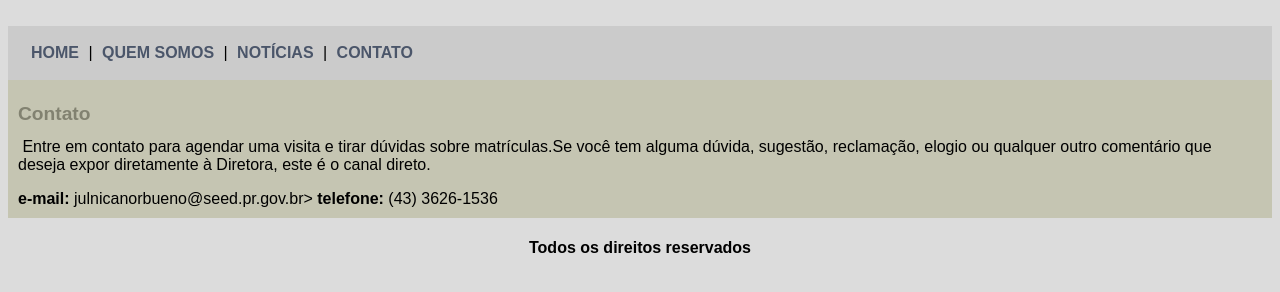
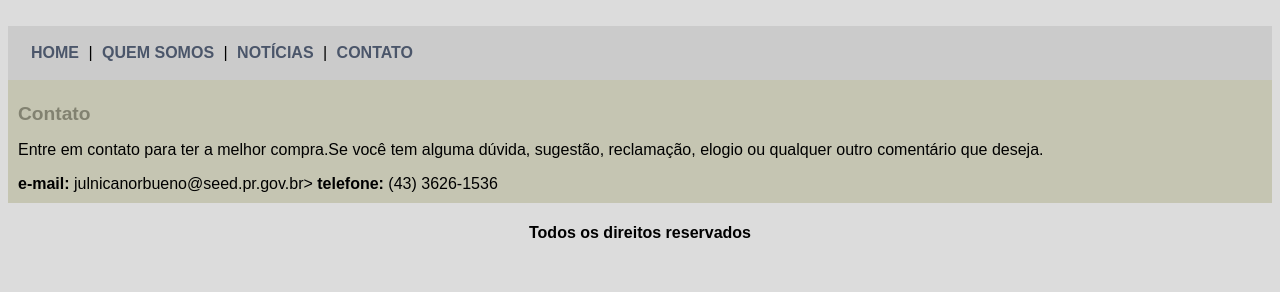
Before and after one commit to jvrabelo/Mercado, a plain HTML site: page contato.html in a window 1280 px wide. Drawn offline with Linux system fonts and the light colour scheme.

Commit message:
Update contato.html

```diff
--- a/contato.html
+++ b/contato.html
@@ -21,12 +21,11 @@
 
 <h1>Contato</h1>
 
-<img src=""
 
 <p>
-Entre em contato para agendar uma visita e tirar dúvidas sobre matrículas.Se
+Entre em contato para ter a melhor compra.Se
 você tem alguma dúvida, sugestão, reclamação, elogio ou qualquer outro comentário que
-deseja expor diretamente à Diretora, este é o canal direto.</p>
+deseja.</p>
 
 <div>
 <strong>e-mail:</strong>
```
